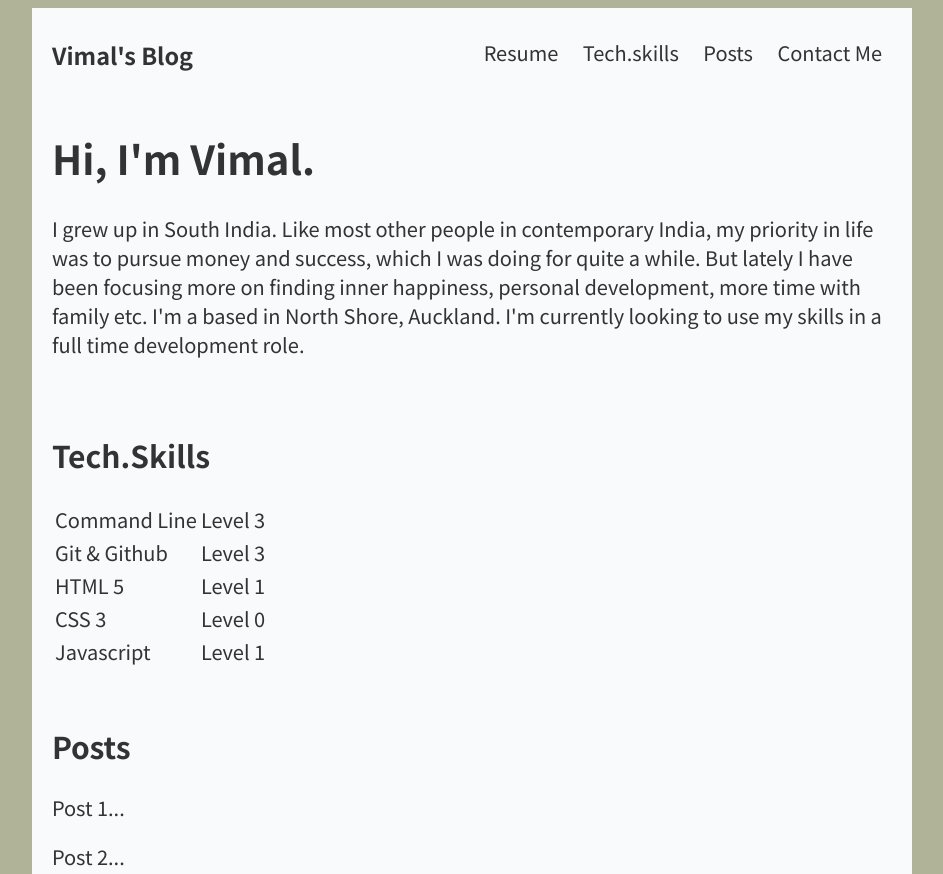
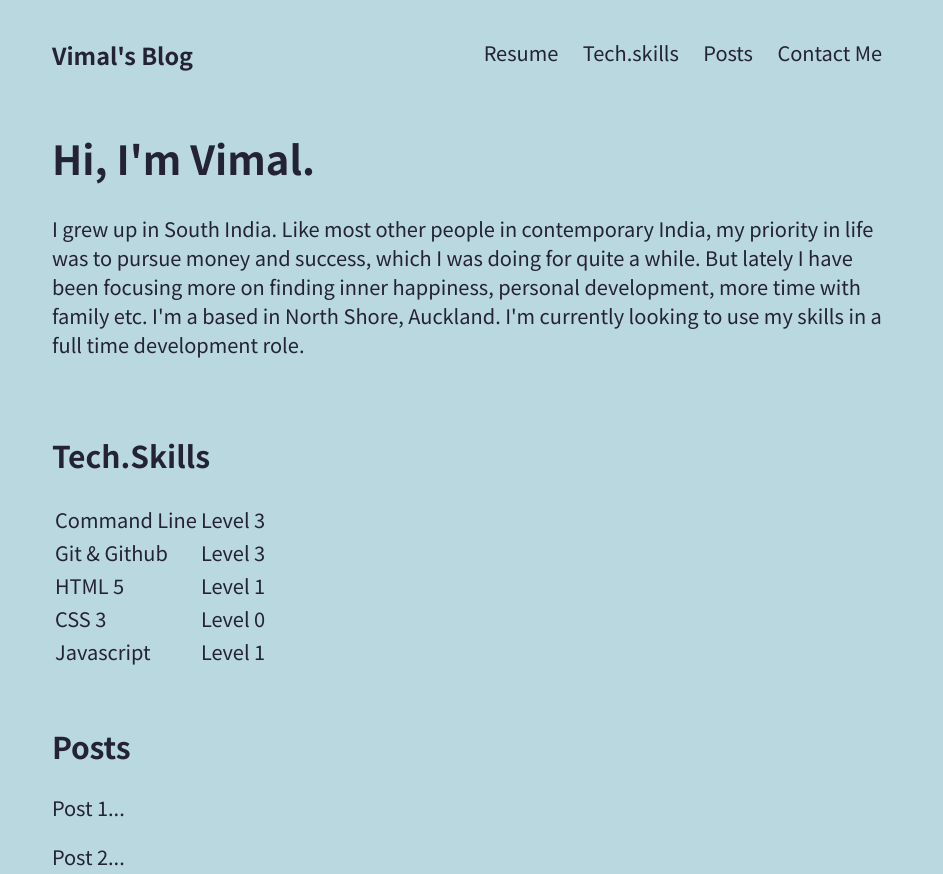
Before and after one commit to vimal-raj-nagarajan/vimal-raj-nagarajan.github.io, a plain HTML site: page index.html in a window 1280 px wide. Shown: the top 874 px of the page, without its empty margins (168-1111 px from the left). Drawn offline with Linux system fonts and the light colour scheme.

Commit message:
change color - Commit 2

```diff
--- a/styles/main.css
+++ b/styles/main.css
@@ -1,11 +1,13 @@
+/* Colors Used: #ECD8E0, #242333, #BAD8E0 */
+
 html {
-  background-color: rgb(176, 179, 151);
+  background-color: #bad8e0;
 }
 
 body {
   font-family: 'Noto Sans KR', sans-serif;
-  background-color: #f8fafc;
-  color: #333333;
+  background-color: #bad8e0;
+  /* color: #c; */
   font-size: 20px;
   margin-left: 200px;
   margin-right: 200px;
@@ -15,6 +17,7 @@ body {
   margin-left: 20px;
   margin-right: 20px;
   padding-top: 30px;
+  color: #242333;
 }
 
 .footer {
@@ -31,7 +34,7 @@ body {
 div > a {
   margin: 10px;
   text-decoration: none;
-  color: #333333;
+  color: #242333;
 }
 
 div > a:hover {
```
